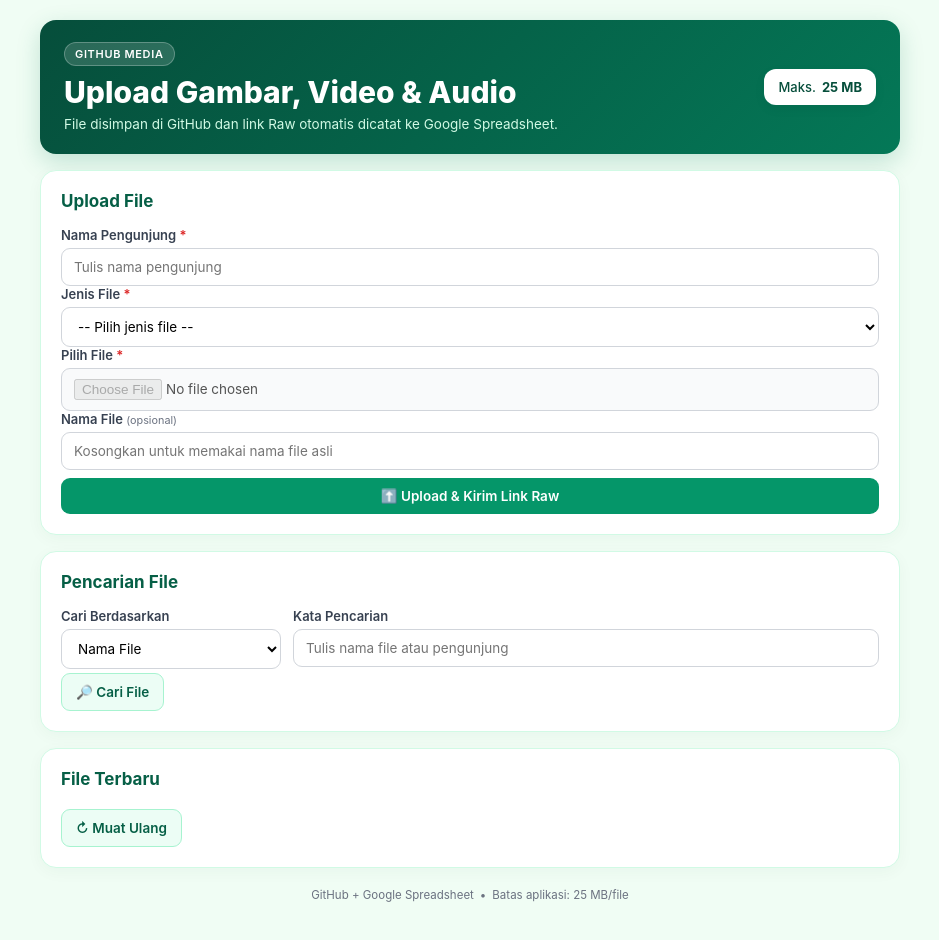
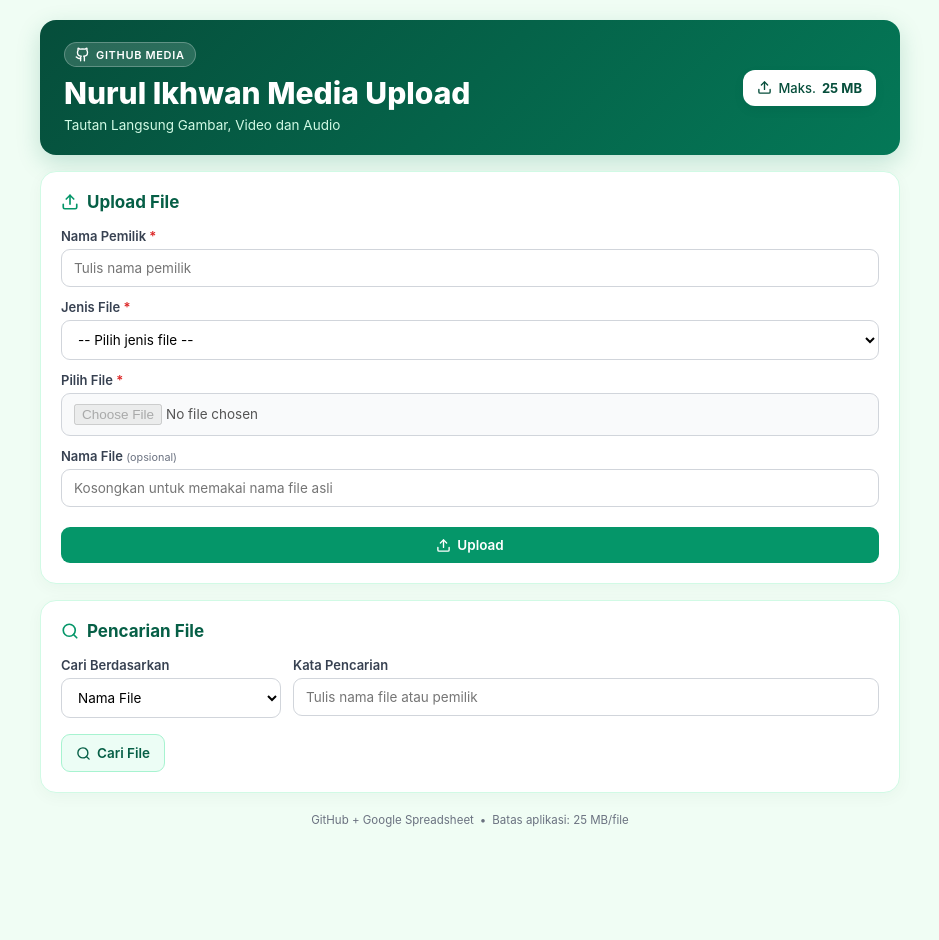
Before and after one commit to Lentera-Jiwa/media-upload, a plain HTML site: page index.html in a window 1280 px wide. Shown: the whole page, without its empty margins (170-1109 px from the left). After the commit the page ends 867 px from the top, so only its background shows below. Drawn offline with Linux system fonts and the light colour scheme.

Commit message:
Update index.html

```diff
--- a/index.html
+++ b/index.html
@@ -3,44 +3,64 @@
 <head>
   <meta charset="UTF-8">
   <meta name="viewport" content="width=device-width,initial-scale=1">
-  <title>Media Upload GitHub</title>
+  <title>Media Upload</title>
   <link rel="stylesheet" href="style.css">
 </head>
 <body>
   <main class="container">
     <header class="hero">
-      <div>
-        <span class="badge">GITHUB MEDIA</span>
-        <h1>Upload Gambar, Video & Audio</h1>
-        <p>File disimpan di GitHub dan link Raw otomatis dicatat ke Google Spreadsheet.</p>
+      <div class="hero-content">
+        <span class="badge">
+          <svg class="icon-sm" viewBox="0 0 24 24" fill="none" stroke="currentColor" stroke-width="2" stroke-linecap="round" stroke-linejoin="round"><path d="M15 22v-4a4.8 4.8 0 0 0-1-3.5c3 0 6-2 6-5.5.08-1.25-.27-2.48-1-3.5.28-1.15.28-2.35 0-3.5 0 0-1 0-3 1.5-2.64-.5-5.36-.5-8 0C6 2 5 2 5 2c-.3 1.15-.3 2.35 0 3.5A5.403 5.403 0 0 0 4 9c0 3.5 3 5.5 6 5.5-.39.49-.68 1.05-.85 1.65-.17.6-.22 1.23-.15 1.85v4"/><path d="M9 18c-4.51 2-5-2-7-2"/></svg>
+          GITHUB MEDIA
+        </span>
+        <h1>Nurul Ikhwan Media Upload</h1>
+        <p>Tautan Langsung Gambar, Video dan Audio</p>
       </div>
-      <div class="limit">Maks. <strong>25 MB</strong></div>
+      <div class="limit">
+        <svg class="icon-sm" viewBox="0 0 24 24" fill="none" stroke="currentColor" stroke-width="2" stroke-linecap="round" stroke-linejoin="round"><path d="M21 15v4a2 2 0 0 1-2 2H5a2 2 0 0 1-2-2v-4"/><polyline points="17 8 12 3 7 8"/><line x1="12" y1="3" x2="12" y2="15"/></svg>
+        Maks. <strong>25 MB</strong>
+      </div>
     </header>
 
     <section class="card">
-      <h2>Upload File</h2>
+      <h2>
+        <svg class="icon-md" viewBox="0 0 24 24" fill="none" stroke="currentColor" stroke-width="2" stroke-linecap="round" stroke-linejoin="round"><path d="M21 15v4a2 2 0 0 1-2 2H5a2 2 0 0 1-2-2v-4"/><polyline points="17 8 12 3 7 8"/><line x1="12" y1="3" x2="12" y2="15"/></svg>
+        Upload File
+      </h2>
 
       <form id="uploadForm">
-        <label>Nama Pengunjung <span>*</span></label>
-        <input id="visitor" required maxlength="150" placeholder="Tulis nama pengunjung">
+        <div class="form-group">
+          <label for="visitor">Nama Pemilik <span>*</span></label>
+          <input id="visitor" required maxlength="150" placeholder="Tulis nama pemilik">
+        </div>
 
-        <label>Jenis File <span>*</span></label>
+        <div class="form-group">
+          <label for="type">Jenis File <span>*</span></label>
           <select id="type" required>
             <option value="">-- Pilih jenis file --</option>
             <option value="gambar">🖼️ Gambar</option>
             <option value="video">🎬 Video</option>
             <option value="audio">🎵 Audio</option>
           </select>
+        </div>
 
-        <label>Pilih File <span>*</span></label>
+        <div class="form-group">
+          <label for="file">Pilih File <span>*</span></label>
           <input id="file" type="file" required disabled>
+        </div>
 
         <div id="fileInfo" class="file-info hidden"></div>
 
-        <label>Nama File <small>(opsional)</small></label>
+        <div class="form-group">
+          <label for="customName">Nama File <small>(opsional)</small></label>
           <input id="customName" maxlength="255" placeholder="Kosongkan untuk memakai nama file asli">
+        </div>
 
-        <button id="uploadBtn" class="primary" type="submit">⬆️ Upload & Kirim Link Raw</button>
+        <button id="uploadBtn" class="primary" type="submit">
+          <svg class="icon-sm" viewBox="0 0 24 24" fill="none" stroke="currentColor" stroke-width="2" stroke-linecap="round" stroke-linejoin="round"><path d="M21 15v4a2 2 0 0 1-2 2H5a2 2 0 0 1-2-2v-4"/><polyline points="17 8 12 3 7 8"/><line x1="12" y1="3" x2="12" y2="15"/></svg>
+          Upload
+        </button>
 
         <div class="progress-wrap hidden" id="progressWrap">
           <div class="progress"><div id="progressBar"></div></div>
@@ -52,30 +72,30 @@
     </section>
 
     <section class="card">
-      <h2>Pencarian File</h2>
+      <h2>
+        <svg class="icon-md" viewBox="0 0 24 24" fill="none" stroke="currentColor" stroke-width="2" stroke-linecap="round" stroke-linejoin="round"><circle cx="11" cy="11" r="8"/><line x1="21" y1="21" x2="16.65" y2="16.65"/></svg>
+        Pencarian File
+      </h2>
 
       <div class="search-grid">
-        <div>
-          <label>Cari Berdasarkan</label>
+        <div class="form-group">
+          <label for="searchMode">Cari Berdasarkan</label>
           <select id="searchMode">
             <option value="name">Nama File</option>
-            <option value="visitor">Nama Pengunjung</option>
+            <option value="visitor">Nama Pemilik</option>
           </select>
         </div>
-        <div>
-          <label>Kata Pencarian</label>
-          <input id="searchQuery" placeholder="Tulis nama file atau pengunjung">
+        <div class="form-group">
+          <label for="searchQuery">Kata Pencarian</label>
+          <input id="searchQuery" placeholder="Tulis nama file atau pemilik">
         </div>
       </div>
 
-      <button id="searchBtn" class="secondary">🔎 Cari File</button>
+      <button id="searchBtn" class="secondary">
+        <svg class="icon-sm" viewBox="0 0 24 24" fill="none" stroke="currentColor" stroke-width="2" stroke-linecap="round" stroke-linejoin="round"><circle cx="11" cy="11" r="8"/><line x1="21" y1="21" x2="16.65" y2="16.65"/></svg>
+        Cari File
+      </button>
       <div id="searchResult"></div>
-    </section>
-
-    <section class="card">
-      <h2>File Terbaru</h2>
-      <button id="refreshBtn" class="secondary">↻ Muat Ulang</button>
-      <div id="recentResult"></div>
     </section>
 
     <footer>
```
Lines whose indentation alone changed are shown as unchanged.
